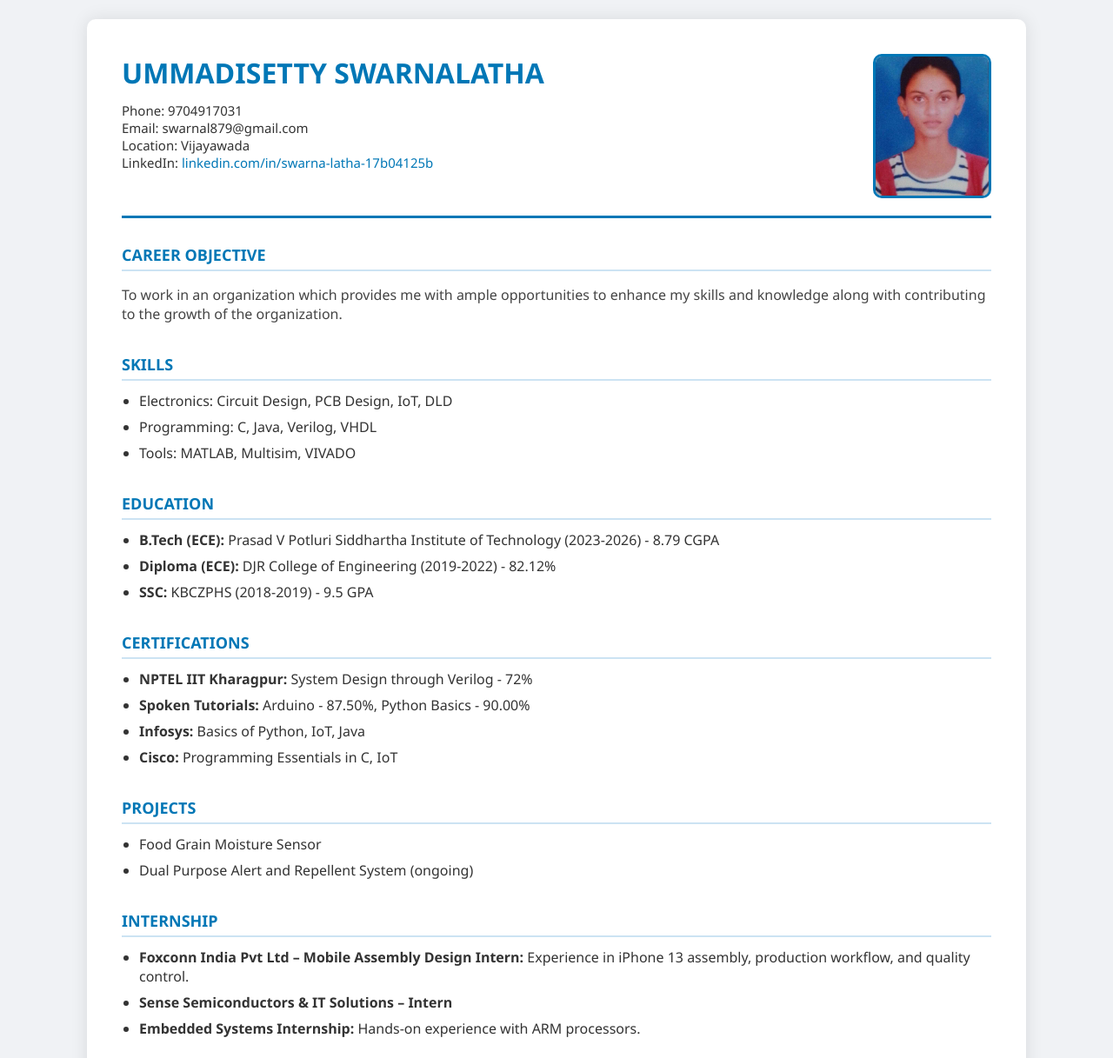
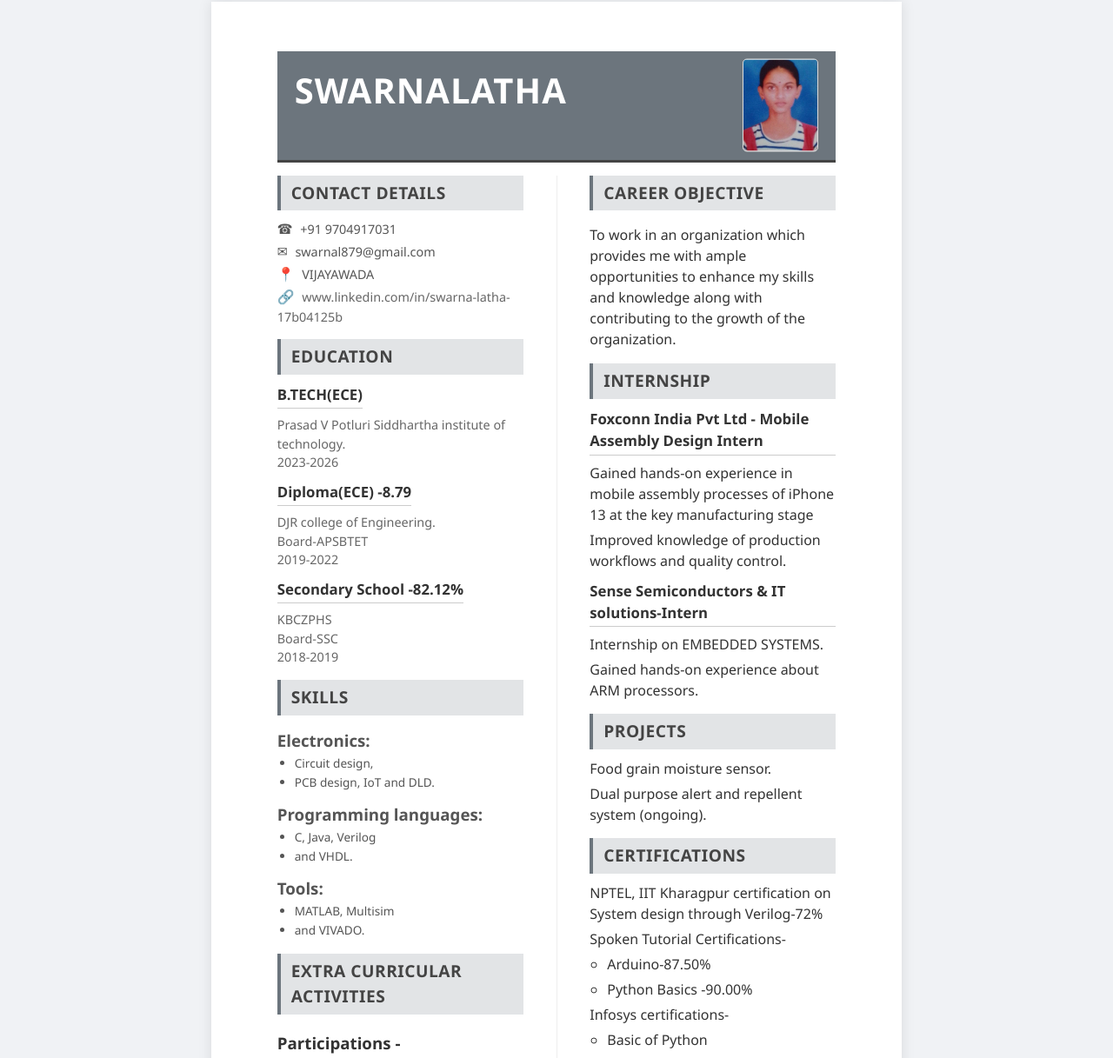
Before and after one commit to golden-creeper/golden-creeper.github.io, a plain HTML site: page index.html in a window 1280 px wide. Shown: the part 18-1235 px from the top of the page at 87% size. Drawn offline with Linux system fonts and the light colour scheme.

Commit message:
index.html

```diff
--- a/index.html
+++ b/index.html
@@ -1,161 +1,334 @@
 <!DOCTYPE html>
-<html lang="en">
+<html>
 <head>
-  <meta charset="UTF-8">
-  <meta name="viewport" content="width=device-width, initial-scale=1.0">
-  <title>UMMADISETTY SWARNALATHA - Resume</title>
+<title>SWARNALATHA - Resume</title>
 <style>
   body {
     font-family: 'Segoe UI', Tahoma, Geneva, Verdana, sans-serif;
-      background: #f0f2f5;
     margin: 0;
     padding: 0;
+    line-height: 1.5;
+    color: #333;
+    display: flex;
+    justify-content: center;
+    background-color: #f0f2f5;
   }
-    .container {
-      max-width: 1000px;
-      background: #ffffff;
-      margin: 40px auto;
-      padding: 40px;
-      box-shadow: 0 0 20px rgba(0, 0, 0, 0.1);
-      border-radius: 10px;
+  .a4-sheet {
+    width: 210mm;
+    min-height: 297mm;
+    background-color: #fff;
+    margin: 20px 0;
+    padding: 15mm 20mm;
+    box-shadow: 0 0 15px rgba(0,0,0,0.1);
+    box-sizing: border-box;
+    display: flex;
+    flex-direction: column;
   }
   .header {
     display: flex;
-      justify-content: space-between;
-      align-items: flex-start;
-      border-bottom: 3px solid #0077b6;
-      padding-bottom: 20px;
-      margin-bottom: 30px;
+    align-items: center;
+    padding-bottom: 25px;
+    margin-bottom: 15px;
+    border-bottom: 3px solid #444;
+    position: relative;
+    background-color: #6c757d; /* Header gray */
+    padding-top: 15px;
+    padding-left: 20px;
+    padding-right: 20px;
   }
-    .header-text {
-      flex: 1;
+  .header-info {
+    flex-grow: 1;
+    padding-right: 100px;
   }
-    .name {
-      font-size: 32px;
-      font-weight: 700;
-      color: #0077b6;
-      text-transform: uppercase;
+  .header img {
+    width: 85px;
+    height: 105px;
+    border: 1px solid #ddd;
+    background-color: #e9ecef;
+    object-fit: cover;
+    border-radius: 5px;
+    position: absolute;
+    right: 20px;
+    top: 50%;
+    transform: translateY(-50%);
   }
-    .contact-info {
-      margin-top: 12px;
-      font-size: 15px;
-      color: #333;
+  .header-info h1 {
+    margin: 0;
+    margin-bottom: 25px;
+    font-size: 2.5em;
+    color: #fff;
+    letter-spacing: 1px;
+    display: inline-block;
   }
-    .photo {
-      width: 130px;
-      height: 160px;
-      object-fit: cover;
-      border: 3px solid #0077b6;
-      border-radius: 10px;
+  .header-info p {
+    margin: 2px 0;
+    font-size: 0.9em;
+    color: #555;
+  }
+  .header-info a {
+    color: #666;
+    text-decoration: none;
+  }
+  .header-info a:hover {
+    text-decoration: underline;
+  }
+  .main-content {
+    display: flex;
+    flex-grow: 1;
+  }
+  .left-column {
+    flex: 0.5;
+    padding-right: 10mm;
+    border-right: 1px solid #eee;
+  }
+  .right-column {
+    flex: 0.5;
+    padding-left: 10mm;
   }
   .section {
-      margin-bottom: 35px;
+    margin-bottom: 15px;
   }
-    .section-title {
-      font-size: 18px;
-      font-weight: bold;
-      color: #0077b6;
-      margin-bottom: 12px;
-      border-bottom: 2px solid #cce3f3;
-      padding-bottom: 5px;
+  .section h2 {
+    background-color: #e2e4e6; /* Adjusted to a lighter tint of header gray to suit better */
+    padding: 6px 12px;
+    border-left: 4px solid #6c757d; /* H2 border matches header gray */
+    margin-top: 0;
+    margin-bottom: 10px;
+    font-size: 1.2em;
+    color: #444;
     text-transform: uppercase;
+    letter-spacing: 0.5px;
   }
-    ul {
-      padding-left: 20px;
+  .section ul {
+    list-style-type: none;
+    padding: 0;
     margin: 0;
   }
-    li {
-      margin-bottom: 8px;
-      color: #333;
+  .section ul li {
+    margin-bottom: 5px;
   }
-    .bold {
-      font-weight: bold;
+  .contact-details-list {
+    margin-bottom: 10px;
   }
-    a {
-      color: #0077b6;
+  .contact-details-list p {
+    margin: 2px 0;
+    font-size: 0.9em;
+    color: #555;
+  }
+  .contact-details-list a {
+    color: #666;
     text-decoration: none;
   }
-    a:hover {
+  .contact-details-list a:hover {
     text-decoration: underline;
   }
-    p {
-      color: #444;
+  /* Style for symbols */
+  .contact-details-list span.symbol {
+    margin-right: 5px;
+    font-size: 1.1em;
+  }
+
+  .education-item, .project-item, .internship-item, .certification-item, .extracurricular-item {
+    margin-bottom: 10px;
+  }
+  .education-item h3, .project-item h3, .internship-item h3, .certification-item h3, .extracurricular-item h3 {
+    margin: 0;
+    font-size: 1.05em;
+    color: #333;
+    font-weight: bold;
+    border-bottom: 1px solid #ccc;
+    padding-bottom: 3px;
+    display: inline-block;
+    margin-bottom: 8px;
+  }
+  .education-item p, .internship-item p {
+    margin: 0;
+    font-size: 0.9em; /* Increased font size for details */
+    color: #666;
+  }
+  .skills-list {
+    display: grid;
+    grid-template-columns: 1fr;
+    gap: 5px;
+  }
+  .skills-list h3 {
+    font-weight: bold;
+    color: #555;
+    margin-bottom: 2px;
+    margin-top: 5px;
+  }
+  .skills-list ul {
+    list-style-type: disc;
+    margin-left: 20px;
+    font-size: 0.85em;
+    color: #555;
+    margin-top: 0;
+    margin-bottom: 0;
+  }
+  .skills-list ul li {
+    margin-bottom: 2px;
+  }
+  .certification-item {
+    margin-bottom: 15px;
+  }
+  .certification-item h3 {
+    margin-bottom: 5px;
+  }
+  .certification-item ul {
+    margin-left: 20px;
+    margin-top: 5px;
+    list-style-type: circle;
+  }
+  .certification-item ul li {
+      margin-bottom: 5px;
+  }
+  .extracurricular-item {
+      list-style-type: disc;
+      margin-left: 20px;
   }
 </style>
 </head>
 <body>
-  <div class="container">
+
+<div class="a4-sheet">
   <div class="header">
-      <div class="header-text">
-        <div class="name">UMMADISETTY SWARNALATHA</div>
-        <div class="contact-info">
-          Phone: 9704917031<br>
-          Email: swarnal879@gmail.com<br>
-          Location: Vijayawada<br>
-          LinkedIn: <a href="https://www.linkedin.com/in/swarna-latha-17b04125b">linkedin.com/in/swarna-latha-17b04125b</a>
+    <div class="header-info">
+      <h1>SWARNALATHA</h1>
     </div>
+    <img src="photo.jpg" alt="SWARNALATHA">
   </div>
-      <img class="photo" src="photo.jpg" alt="Swarnalatha Photo">
+
+  <div class="main-content">
+    <div class="left-column">
+      <div class="section">
+        <h2>CONTACT DETAILS</h2>
+        <div class="contact-details-list">
+          <p><span class="symbol">&#9742;</span> +91 9704917031</p>
+          <p><span class="symbol">&#9993;</span> swarnal879@gmail.com</p>
+          <p><span class="symbol">&#128205;</span> VIJAYAWADA</p>
+          <p><span class="symbol">&#128279;</span> <a href="www.linkedin.com/in/swarna-latha-17b04125b" target="_blank">www.linkedin.com/in/swarna-latha-17b04125b</a></p>
+        </div>
       </div>
 
       <div class="section">
-      <div class="section-title">Career Objective</div>
+        <h2>EDUCATION</h2>
+        <div class="education-item">
+          <h3>B.TECH(ECE)</h3>
+          <p>Prasad V Potluri Siddhartha institute of technology.</p>
+          <p>2023-2026</p>
+        </div>
+        <div class="education-item">
+          <h3>Diploma(ECE) -8.79</h3>
+          <p>DJR college of Engineering.</p>
+          <p>Board-APSBTET</p>
+          <p>2019-2022</p>
+        </div>
+        <div class="education-item">
+          <h3>Secondary School -82.12%</h3>
+          <p>KBCZPHS</p>
+          <p>Board-SSC</p>
+          <p>2018-2019</p>
+        </div>
+      </div>
+
+      <div class="section">
+        <h2>SKILLS</h2>
+        <div class="skills-list">
+          <div>
+            <h3>Electronics:</h3>
+            <ul>
+              <li>Circuit design,</li>
+              <li>PCB design, IoT and DLD.</li>
+            </ul>
+          </div>
+          <div>
+            <h3>Programming languages:</h3>
+            <ul>
+              <li>C, Java, Verilog</li>
+              <li>and VHDL.</li>
+            </ul>
+          </div>
+          <div>
+            <h3>Tools:</h3>
+            <ul>
+              <li>MATLAB, Multisim</li>
+              <li>and VIVADO.</li>
+            </ul>
+          </div>
+        </div>
+      </div>
+
+      <div class="section">
+        <h2>EXTRA CURRICULAR ACTIVITIES</h2>
+        <h3>Participations -</h3>
+        <ul>
+          <li class="extracurricular-item">Circuitrix, Technical quiz, in SITAR 2K24 at PVPSIT.</li>
+          <li class="extracurricular-item">Technical quiz in sunrise 2k24 carried out by NRI.</li>
+          <li class="extracurricular-item">Secured second prize in Essay writing executed by TATA building India.</li>
+        </ul>
+      </div>
+    </div>
+
+    <div class="right-column">
+      <div class="section">
+        <h2>CAREER OBJECTIVE</h2>
         <p>To work in an organization which provides me with ample opportunities to enhance my skills and knowledge along with contributing to the growth of the organization.</p>
       </div>
 
       <div class="section">
-      <div class="section-title">Skills</div>
+        <h2>INTERNSHIP</h2>
+        <div class="internship-item">
+          <h3>Foxconn India Pvt Ltd - Mobile Assembly Design Intern</h3>
           <ul>
-        <li>Electronics: Circuit Design, PCB Design, IoT, DLD</li>
-        <li>Programming: C, Java, Verilog, VHDL</li>
-        <li>Tools: MATLAB, Multisim, VIVADO</li>
+            <li>Gained hands-on experience in mobile assembly processes of iPhone 13 at the key manufacturing stage</li>
+            <li>Improved knowledge of production workflows and quality control.</li>
+          </ul>
+        </div>
+        <div class="internship-item">
+          <h3>Sense Semiconductors & IT solutions-Intern</h3>
+          <ul>
+            <li>Internship on EMBEDDED SYSTEMS.</li>
+            <li>Gained hands-on experience about ARM processors.</li>
+          </ul>
+        </div>
+      </div>
+
+      <div class="section">
+        <h2>PROJECTS</h2>
+        <ul>
+          <li class="project-item">Food grain moisture sensor.</li>
+          <li class="project-item">Dual purpose alert and repellent system (ongoing).</li>
         </ul>
       </div>
 
       <div class="section">
-      <div class="section-title">Education</div>
+        <h2>CERTIFICATIONS</h2>
         <ul>
-        <li><span class="bold">B.Tech (ECE):</span> Prasad V Potluri Siddhartha Institute of Technology (2023-2026) - 8.79 CGPA</li>
-        <li><span class="bold">Diploma (ECE):</span> DJR College of Engineering (2019-2022) - 82.12%</li>
-        <li><span class="bold">SSC:</span> KBCZPHS (2018-2019) - 9.5 GPA</li>
+          <li class="certification-item">NPTEL, IIT Kharagpur certification on System design through Verilog-72%</li>
+          <li class="certification-item">Spoken Tutorial Certifications-
+            <ul>
+              <li>Arduino-87.50%</li>
+              <li>Python Basics -90.00%</li>
             </ul>
-    </div>
-
-    <div class="section">
-      <div class="section-title">Certifications</div>
+          </li>
+          <li class="certification-item">Infosys certifications-
             <ul>
-        <li><span class="bold">NPTEL IIT Kharagpur:</span> System Design through Verilog - 72%</li>
-        <li><span class="bold">Spoken Tutorials:</span> Arduino - 87.50%, Python Basics - 90.00%</li>
-        <li><span class="bold">Infosys:</span> Basics of Python, IoT, Java</li>
-        <li><span class="bold">Cisco:</span> Programming Essentials in C, IoT</li>
+              <li>Basic of Python</li>
+              <li>IOT</li>
+              <li>JAVA</li>
             </ul>
-    </div>
-
-    <div class="section">
-      <div class="section-title">Projects</div>
+          </li>
+          <li class="certification-item">Cisco certifications-
             <ul>
-        <li>Food Grain Moisture Sensor</li>
-        <li>Dual Purpose Alert and Repellent System (ongoing)</li>
+              <li>Programming Essentials in C</li>
+              <li>IOT</li>
             </ul>
-    </div>
-
-    <div class="section">
-      <div class="section-title">Internship</div>
-      <ul>
-        <li><span class="bold">Foxconn India Pvt Ltd – Mobile Assembly Design Intern:</span> Experience in iPhone 13 assembly, production workflow, and quality control.</li>
-        <li><span class="bold">Sense Semiconductors & IT Solutions – Intern</span></li>
-        <li><span class="bold">Embedded Systems Internship:</span> Hands-on experience with ARM processors.</li>
-      </ul>
-    </div>
-
-    <div class="section">
-      <div class="section-title">Extra Curricular Activities</div>
-      <ul>
-        <li>Circuitrix, Technical Quiz - SITAR 2K24 at PVPSIT</li>
-        <li>Technical Quiz - Sunrise 2K24 at NRI</li>
-        <li>Essay Writing - 2nd Prize by TATA Building India</li>
+          </li>
         </ul>
       </div>
     </div>
+  </div>
+</div>
+
 </body>
 </html>
```
Lines whose indentation alone changed are shown as unchanged.
